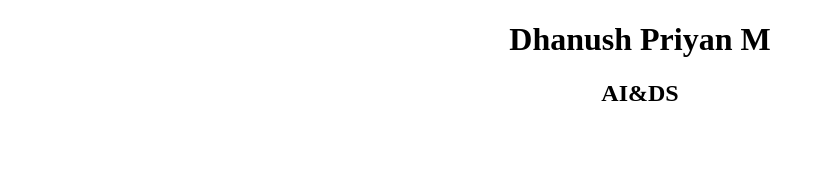
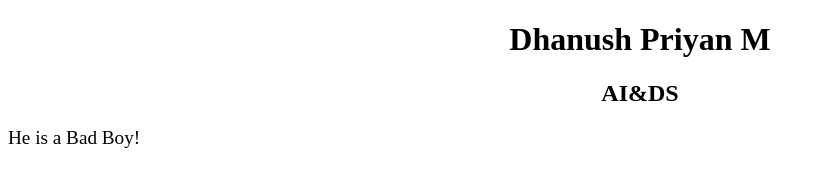
Before and after one commit to DhanushPriyan2526/Web_dev, a plain HTML site: page index.html in a window 1280 px wide. Shown: the whole page, without its empty margins (0-823 px from the left). Drawn offline with Linux system fonts and the light colour scheme.

Commit message:
Update index.html

```diff
--- a/index.html
+++ b/index.html
@@ -8,10 +8,15 @@
         h1,h2 {
             text-align: center;
         }
+
+        p{
+            font-size: larger;
+        }
     </style>
 </head>
 <body>
     <h1>Dhanush Priyan M</h1>
     <h2>AI&DS</h2>
+    <p>He is a Bad Boy!</p>
 </body>
 </html>
```
